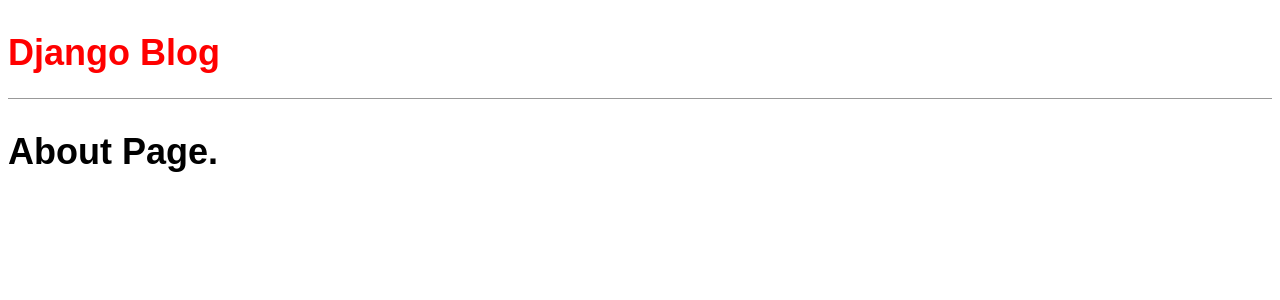
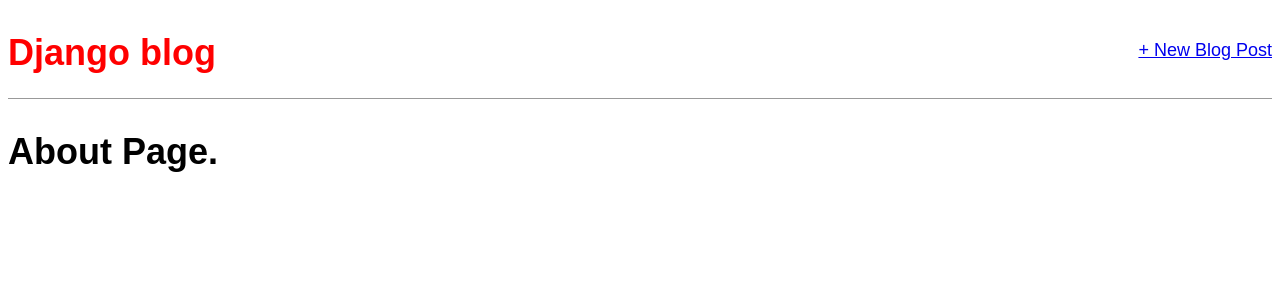
Before and after one commit to suhailnajeeb/django-starter, a Django app: template pages/templates/about.html in a window 1280 px wide. Shown: the top 300 px of the page. Run offline with Django 3.2, Linux system fonts and the light colour scheme; the template is opened without the code that fills it, so the values that code supplies are empty.

Commit message:
update base html

```diff
--- a/blog/templates/base.html
+++ b/blog/templates/base.html
@@ -1,15 +1,20 @@
-{% load static %}
+{% load staticfiles %}
 <html>
     <head>
         <title>Django Blog</title>
         <link href = "https://fonts.googleapis.com/css?family=Source+Sans+Pro:400" rel = "\stylesheet">
-        <link rel="stylesheet" type="text/css" href="{% static 'css/base.css' %}">
+        <link rel="stylesheet" href="{% static 'css/base.css' %}">
     </head>
     <body>
-        <header>
-            <h1><a href = "/">Django Blog</a></h1>
-        </header>
         <div class="container">
+            <header>
+                <div class = "nav-left">
+                    <h1><a href = "/">Django blog</a></h1>
+                </div>
+                <div class = "nav-right">
+                    <a href = "{% url 'post_new' %}">+ New Blog Post</a>
+                </div>
+            </header>
             {% block content %}
             {% endblock content%}
         </div>
```
